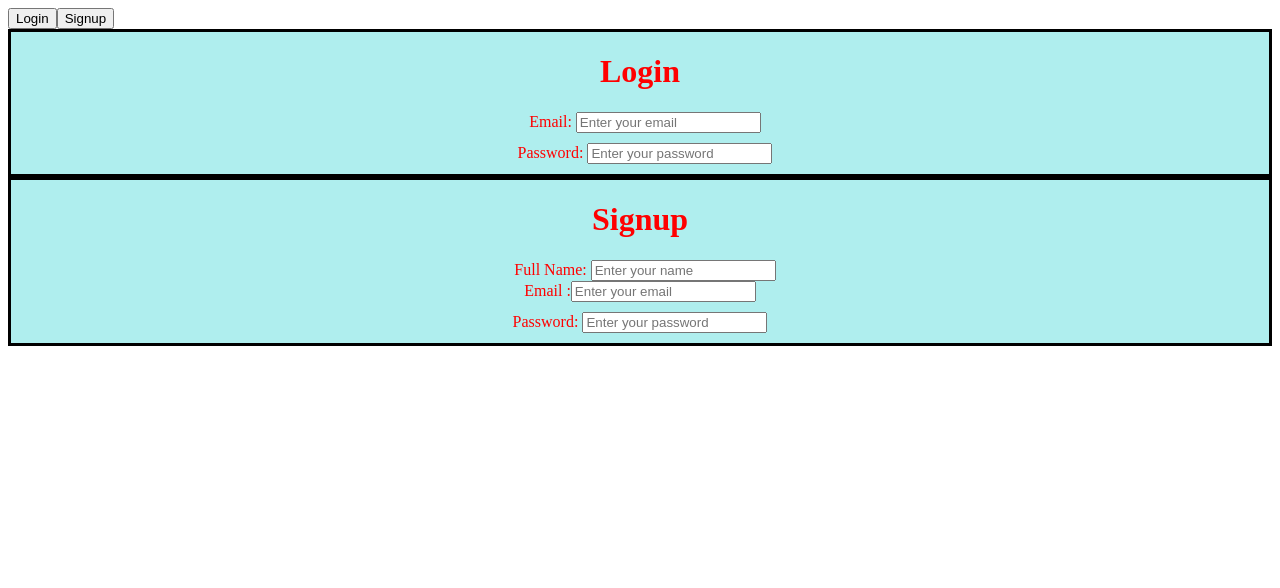
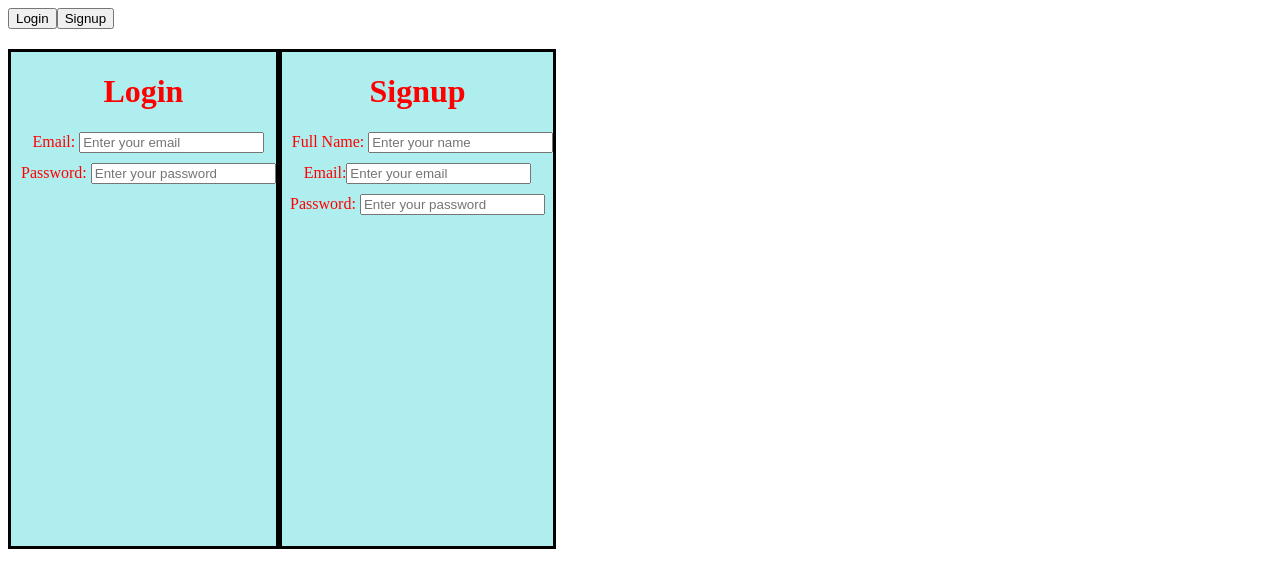
Before and after one commit to rdolma7/CP325.9-Captsone, a React (Vite) app in the folder front-end/: page / in a window 1280 px wide. Shown: the top 588 px of the page. Built offline with nearby package versions, Linux system fonts and the light colour scheme.

Commit message:
Added ternary logic so the button selected only shows that specific form

```diff
--- a/front-end/src/App.css
+++ b/front-end/src/App.css
@@ -8,10 +8,13 @@
   width: 100vw;
   height: 100vh;
 } */
-.email, .password, .button{
+.email,
+.password,
+.button,
+.name {
   margin-bottom: 10px;
 }
-#journalEntry{
+#journalEntry {
   width: 100vw;
   height: 100vh;
   position: relative;
@@ -21,22 +24,32 @@
   padding: 20px;
 }
 
-.loginForm, .signUpForm{
+.loginForm,
+.signUpForm {
   border: 3px solid black;
   background-color: paleturquoise;
   /* width: 100vw;
   height: 100vh; */
   text-align: center;
 }
-.label{
-  margin-left:10px
+.label {
+  margin-left: 10px;
 }
-.form_Selected{
+.form_Selected {
   color: red;
+  height: 500px;
+  width: 1000px;
+  padding: 20px 0;
+  display: flex;
+  position: relative;
+  transition: all 0.5s ease-in-out;
+  left: 0px;
+}
+
+.form_Selected2 {
+  color: greenyellow;
+}
+
+.form_Selected1{
 
 }
-
-.form_Selected2{
-color: greenyellow;
-display:none
-}
--- a/front-end/src/components/Login.jsx
+++ b/front-end/src/components/Login.jsx
@@ -2,8 +2,6 @@ import { useState } from "react";
 import React from "react";
 
 function Login() {
-  const [login, setLogin] = useState("");
-  const [signup, setSignup] = useState("");
   const [isLoggedIn, setIsLoggedIn] = useState(false);
   //   Login States
   const [loginEmail, setLoginEmail] = useState("");
@@ -23,7 +21,6 @@ function Login() {
   return (
     <>
       <div>
-        <div>
         <button
           onClick={() => {
             setSignup(false);
@@ -39,9 +36,7 @@ function Login() {
           Signup
         </button>
       </div>
-        <div className={`form_Selected ${signup ? "form_Selected2" : ""}`}>
-          {" "}
-          {/* Ternary */}
+      <div className={`form_Selected ${isLoggedIn ? "form_Selected2": ""}`}> {/* Ternary */}
         <div className="loginForm">
           <h1>Login</h1>
           <label className="label">Email: </label>
@@ -62,8 +57,7 @@ function Login() {
             placeholder="Enter your password"
           />
           <br />
-            {isLoginValid && <button>Login</button> }
-
+          {isLoginValid && <button>Login</button>}
         </div>
         <div className="signUpForm">
           <h1>Signup</h1>
@@ -76,7 +70,7 @@ function Login() {
             className="name"
           />
           <br />
-            Email :
+          Email:
           <input
             value={signupEmail}
             onChange={(event) => setSignupEmail(event.target.value)}
@@ -94,9 +88,7 @@ function Login() {
             className="password"
           />
           <br />
-
-            {isSignupValid && <button>Signup</button> }
-          </div>
+          {isSignupValid && <button>Signup</button>}
         </div>
       </div>
     </>
```
Lines whose indentation alone changed are shown as unchanged.
